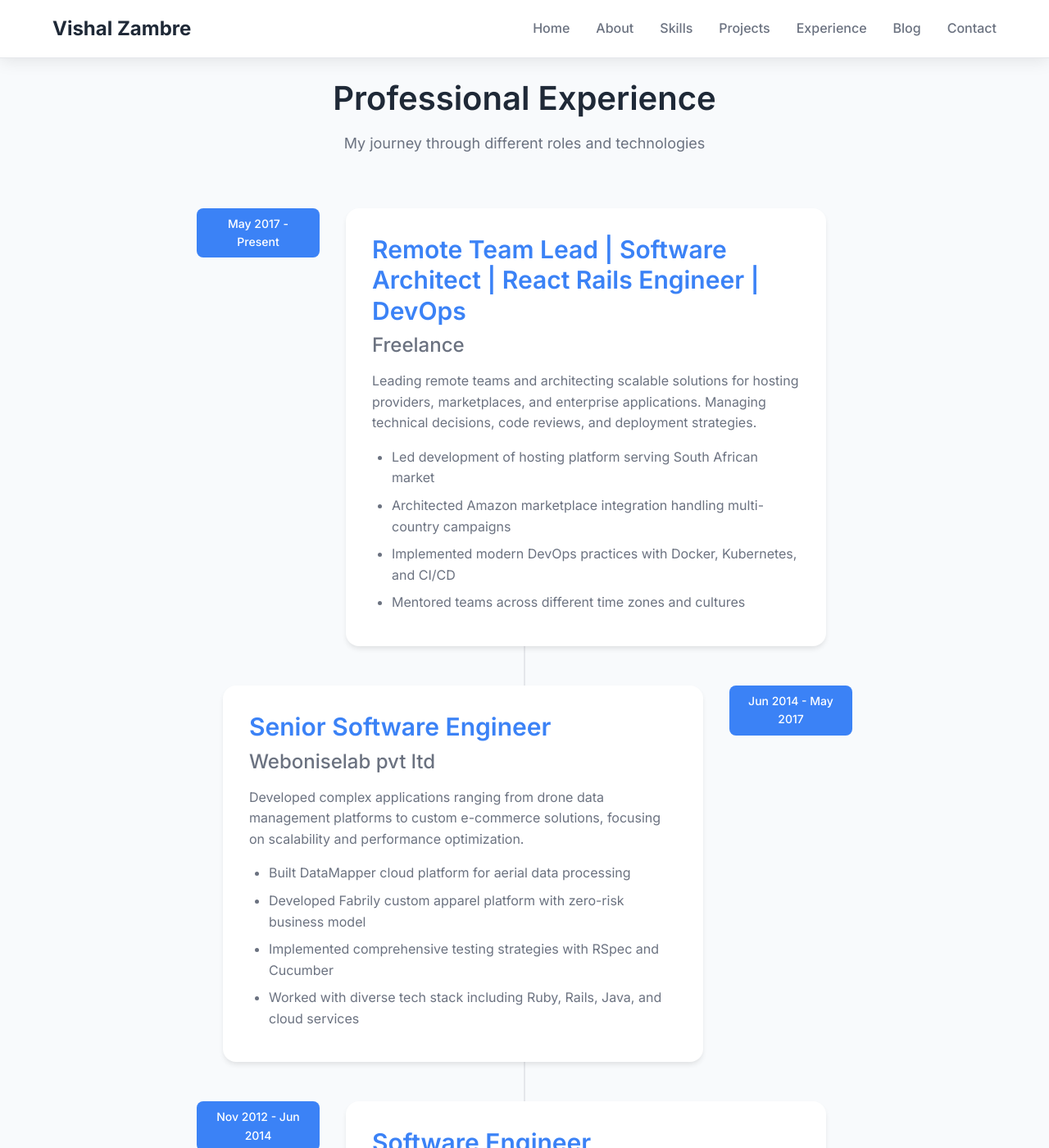
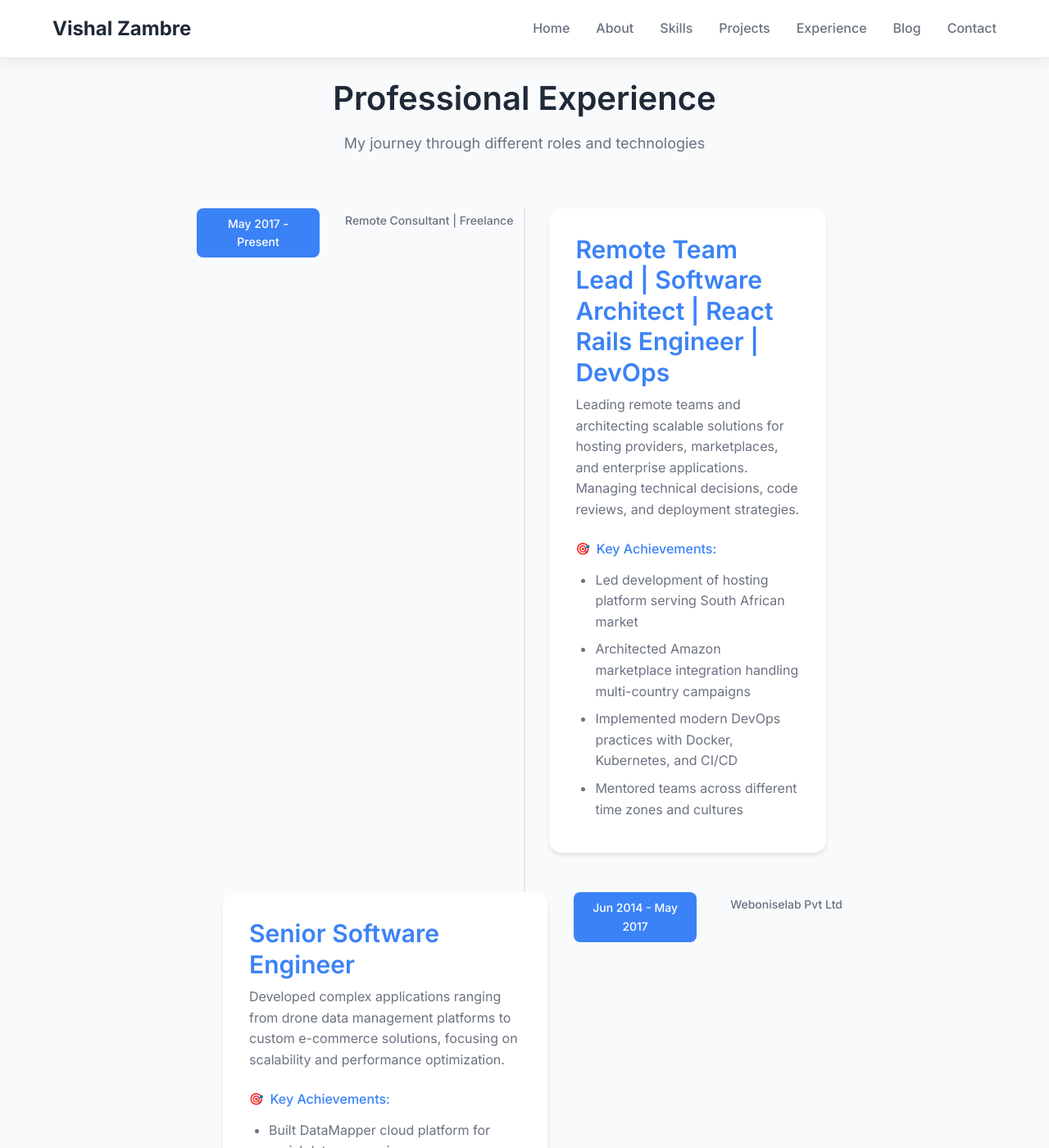
Before and after one commit to vishalzambre/vishalzambre.github.io, a Jekyll site: the page built from about.markdown, in a window 1280 px wide and 1400 px high, scrolled down 6108 px. Shown: the whole window at 82% size. Built offline with Jekyll 4.4.1, drawn with Linux system fonts in a browser that asks for light colours; some of the changed text lies outside the part shown.

Commit message:
Mobile responsive

```diff
--- a/about.markdown
+++ b/about.markdown
@@ -466,47 +466,68 @@ sitemap:
 
         <div class="timeline">
             <div class="timeline-item">
-                <div class="timeline-date">May 2017 - Present</div>
+                <div class="timeline-header">
+                    <div class="timeline-date">May 2017 - Present</div>
+                    <div class="timeline-company">Remote Consultant | Freelance</div>
+                </div>
                 <div class="timeline-content">
                     <h3>Remote Team Lead | Software Architect | React Rails Engineer | DevOps</h3>
-                    <h4>Freelance</h4>
-                    <p>Leading remote teams and architecting scalable solutions for hosting providers, marketplaces, and enterprise applications. Managing technical decisions, code reviews, and deployment strategies.</p>
-                    <ul>
-                        <li>Led development of hosting platform serving South African market</li>
-                        <li>Architected Amazon marketplace integration handling multi-country campaigns</li>
-                        <li>Implemented modern DevOps practices with Docker, Kubernetes, and CI/CD</li>
-                        <li>Mentored teams across different time zones and cultures</li>
-                    </ul>
+                    <div class="timeline-summary">
+                        <p>Leading remote teams and architecting scalable solutions for hosting providers, marketplaces, and enterprise applications. Managing technical decisions, code reviews, and deployment strategies.</p>
+                    </div>
+                    <div class="timeline-achievements">
+                        <h4>Key Achievements:</h4>
+                        <ul>
+                            <li>Led development of hosting platform serving South African market</li>
+                            <li>Architected Amazon marketplace integration handling multi-country campaigns</li>
+                            <li>Implemented modern DevOps practices with Docker, Kubernetes, and CI/CD</li>
+                            <li>Mentored teams across different time zones and cultures</li>
+                        </ul>
+                    </div>
                 </div>
             </div>
 
             <div class="timeline-item">
-                <div class="timeline-date">Jun 2014 - May 2017</div>
+                <div class="timeline-header">
+                    <div class="timeline-date">Jun 2014 - May 2017</div>
+                    <div class="timeline-company">Weboniselab Pvt Ltd</div>
+                </div>
                 <div class="timeline-content">
                     <h3>Senior Software Engineer</h3>
-                    <h4>Weboniselab pvt ltd</h4>
-                    <p>Developed complex applications ranging from drone data management platforms to custom e-commerce solutions, focusing on scalability and performance optimization.</p>
-                    <ul>
-                        <li>Built DataMapper cloud platform for aerial data processing</li>
-                        <li>Developed Fabrily custom apparel platform with zero-risk business model</li>
-                        <li>Implemented comprehensive testing strategies with RSpec and Cucumber</li>
-                        <li>Worked with diverse tech stack including Ruby, Rails, Java, and cloud services</li>
-                    </ul>
+                    <div class="timeline-summary">
+                        <p>Developed complex applications ranging from drone data management platforms to custom e-commerce solutions, focusing on scalability and performance optimization.</p>
+                    </div>
+                    <div class="timeline-achievements">
+                        <h4>Key Achievements:</h4>
+                        <ul>
+                            <li>Built DataMapper cloud platform for aerial data processing</li>
+                            <li>Developed Fabrily custom apparel platform with zero-risk business model</li>
+                            <li>Implemented comprehensive testing strategies with RSpec and Cucumber</li>
+                            <li>Worked with diverse tech stack including Ruby, Rails, Java, and cloud services</li>
+                        </ul>
+                    </div>
                 </div>
             </div>
 
             <div class="timeline-item">
-                <div class="timeline-date">Nov 2012 - Jun 2014</div>
+                <div class="timeline-header">
+                    <div class="timeline-date">Nov 2012 - Jun 2014</div>
+                    <div class="timeline-company">Anchanto Services Pvt Ltd Pune</div>
+                </div>
                 <div class="timeline-content">
                     <h3>Software Engineer</h3>
-                    <h4>Anchanto Services Pvt Ltd Pune</h4>
-                    <p>Started my professional journey building e-commerce applications and learning enterprise-level development practices in a dynamic startup environment.</p>
-                    <ul>
-                        <li>Developed MyLifeInc e-commerce platform for Singapore market</li>
-                        <li>Built Ship.li platform for SME online retail solutions</li>
-                        <li>Gained expertise in payment gateway integrations and third-party APIs</li>
-                        <li>Contributed to architectural decisions and deployment strategies</li>
-                    </ul>
+                    <div class="timeline-summary">
+                        <p>Started my professional journey building e-commerce applications and learning enterprise-level development practices in a dynamic startup environment.</p>
+                    </div>
+                    <div class="timeline-achievements">
+                        <h4>Key Achievements:</h4>
+                        <ul>
+                            <li>Developed MyLifeInc e-commerce platform for Singapore market</li>
+                            <li>Built Ship.li platform for SME online retail solutions</li>
+                            <li>Gained expertise in payment gateway integrations and third-party APIs</li>
+                            <li>Contributed to architectural decisions and deployment strategies</li>
+                        </ul>
+                    </div>
                 </div>
             </div>
         </div>
--- a/assets/css/portfolio.css
+++ b/assets/css/portfolio.css
@@ -613,6 +613,44 @@ a:hover {
     color: var(--text-secondary);
 }
 
+/* Enhanced Timeline Mobile Styles */
+.timeline-header {
+    display: flex;
+    justify-content: space-between;
+    align-items: flex-start;
+    margin-bottom: 1rem;
+    flex-wrap: wrap;
+    gap: 0.5rem;
+}
+
+.timeline-company {
+    background-color: var(--bg-secondary);
+    color: var(--text-secondary);
+    padding: 0.25rem 0.75rem;
+    border-radius: var(--border-radius);
+    font-size: 0.875rem;
+    font-weight: 500;
+    white-space: nowrap;
+}
+
+.timeline-summary {
+    margin-bottom: 1.5rem;
+}
+
+.timeline-achievements h4 {
+    color: var(--primary-color);
+    font-size: 1rem;
+    margin-bottom: 0.75rem;
+    display: flex;
+    align-items: center;
+    gap: 0.5rem;
+}
+
+.timeline-achievements h4::before {
+    content: '🎯';
+    font-size: 0.875rem;
+}
+
 /* Contact Section */
 .contact {
     padding: 80px 0;
@@ -902,16 +940,71 @@ a:hover {
         padding-left: 1rem;
     }
 
+    .timeline-header {
+        flex-direction: column;
+        align-items: flex-start;
+        gap: 0.75rem;
+    }
+
     .timeline-date {
         position: relative;
         left: 0;
         width: auto;
-        margin-bottom: 1rem;
+        margin-bottom: 0;
+        font-size: 0.875rem;
+        padding: 0.5rem 1rem;
+    }
+
+    .timeline-company {
+        font-size: 0.75rem;
+        padding: 0.25rem 0.5rem;
     }
 
     .timeline-item {
         flex-direction: column;
         padding-left: 0;
+    }
+
+    .timeline-content {
+        padding: 1.5rem;
+        margin: 0;
+        background: white;
+        border-radius: var(--border-radius);
+        box-shadow: var(--shadow-md);
+        border: 1px solid var(--border-color);
+        position: relative;
+    }
+
+    .timeline-content::before {
+        content: '';
+        position: absolute;
+        top: 0;
+        left: 0;
+        right: 0;
+        height: 3px;
+        background: linear-gradient(90deg, var(--primary-color), var(--primary-dark));
+        border-radius: var(--border-radius) var(--border-radius) 0 0;
+    }
+
+    .timeline-content h3 {
+        font-size: 1.25rem;
+        line-height: 1.3;
+        margin-bottom: 1rem;
+    }
+
+    .timeline-summary p {
+        font-size: 0.95rem;
+        line-height: 1.6;
+    }
+
+    .timeline-achievements ul {
+        padding-left: 1.25rem;
+    }
+
+    .timeline-achievements li {
+        font-size: 0.9rem;
+        margin-bottom: 0.75rem;
+        line-height: 1.5;
     }
 
     h1 {
@@ -957,6 +1050,41 @@ a:hover {
 
     .stat-number {
         font-size: 2rem;
+    }
+
+    /* Enhanced mobile timeline for very small screens */
+    .timeline {
+        padding-left: 0.5rem;
+    }
+
+    .timeline-item {
+        margin-bottom: 2rem;
+    }
+
+    .timeline-header {
+        padding: 0 0.5rem;
+    }
+
+    .timeline-content {
+        padding: 1rem;
+    }
+
+    .timeline-content h3 {
+        font-size: 1.125rem;
+        line-height: 1.4;
+    }
+
+    .timeline-achievements h4 {
+        font-size: 0.95rem;
+    }
+
+    .timeline-achievements li {
+        font-size: 0.875rem;
+    }
+
+    .timeline-date {
+        font-size: 0.8rem;
+        padding: 0.4rem 0.8rem;
     }
 }
 
```
